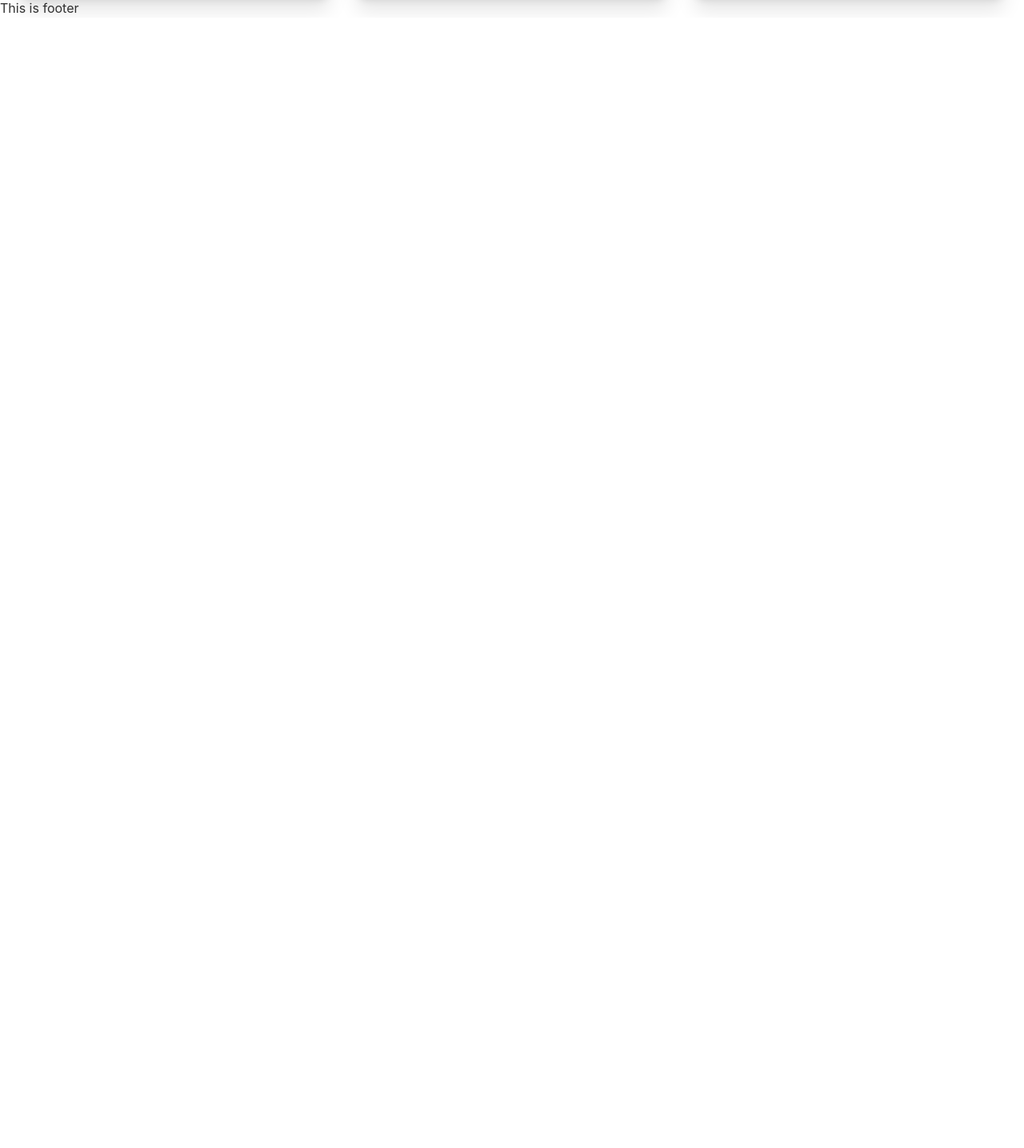
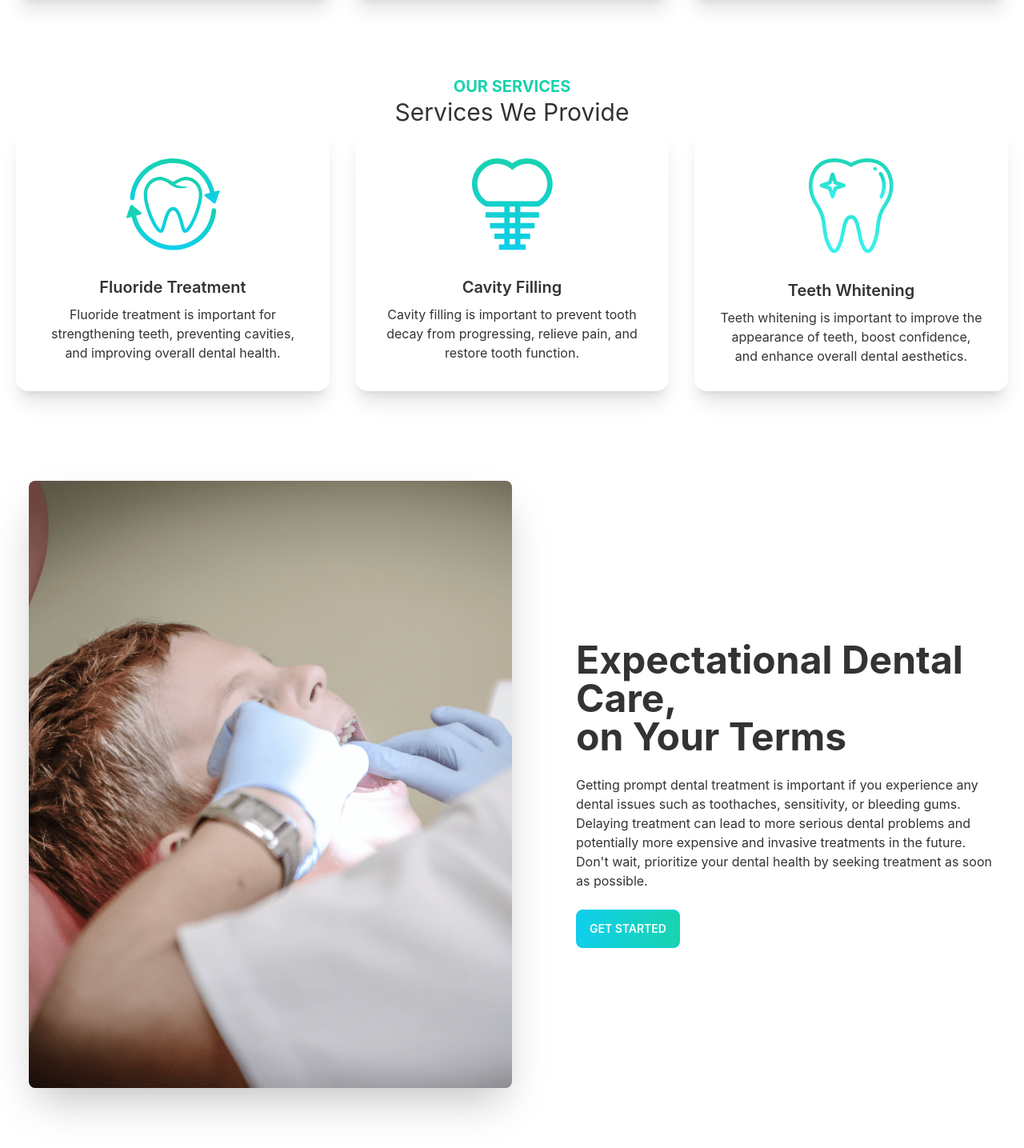
Before and after one commit to MAHossain1/doctors-portal-client, a React (Create React App) app: page / in a window 1280 px wide. Shown: the part 815-2250 px from the top of the page at 80% size. Before the commit the page ends 837 px from the top, so only its background shows below. Built offline with nearby package versions, Linux system fonts and the light colour scheme.

Commit message:
service and dental care section added

```diff
--- a/src/Pages/Home/Banner/Banner.js
+++ b/src/Pages/Home/Banner/Banner.js
@@ -8,15 +8,15 @@ const Banner = () => {
       <div className="hero-content flex-col lg:flex-row-reverse">
         <img
           src={chair}
-          className="rounded-lg w-1/2 shadow-2xl"
+          className="rounded-lg lg:w-1/2 shadow-2xl"
           alt="tairena"
         />
         <div>
-          <h1 className="text-5xl font-bold">Box Office News!</h1>
+          <h1 className="text-5xl font-bold">Your New Smile Starts Here</h1>
           <p className="py-6">
-            Provident cupiditate voluptatem et in. Quaerat fugiat ut assumenda
-            excepturi exercitationem quasi. In deleniti eaque aut repudiandae et
-            a id nisi.
+            Taking care of your teeth is essential for maintaining good oral
+            health. Regular brushing, flossing, and dental checkups can help
+            prevent dental problems and keep your teeth healthy and strong.
           </p>
           <button className="btn btn-primary bg-gradient-to-r from-primary to-secondary text-white">
             Get Started
--- /dev/null
+++ b/src/Pages/Home/DentalCare/DentalCare.js
@@ -0,0 +1,35 @@
+import React from "react";
+import treatment from "../../../assets/images/treatment.png";
+
+const DentalCare = () => {
+  return (
+    <div className="hero my-20">
+      <div className="hero-content flex-col lg:flex-row">
+        <img
+          src={treatment}
+          alt=""
+          className="lg:w-1/2 rounded-lg shadow-2xl"
+        />
+        <div className="lg:pl-16 mt-6">
+          <h1 className="text-5xl font-bold">
+            Expectational Dental Care,
+            <br /> on Your Terms
+          </h1>
+          <p className="py-6">
+            Getting prompt dental treatment is important if you experience any
+            dental issues such as toothaches, sensitivity, or bleeding gums.
+            Delaying treatment can lead to more serious dental problems and
+            potentially more expensive and invasive treatments in the future.
+            Don't wait, prioritize your dental health by seeking treatment as
+            soon as possible.
+          </p>
+          <button className="btn btn-primary bg-gradient-to-r from-primary to-secondary text-white">
+            Get Started
+          </button>
+        </div>
+      </div>
+    </div>
+  );
+};
+
+export default DentalCare;
--- a/src/Pages/Home/Home/Home.js
+++ b/src/Pages/Home/Home/Home.js
@@ -1,5 +1,7 @@
 import React from "react";
+import Services from "../../Services/Services/Services";
 import Banner from "../Banner/Banner";
+import DentalCare from "../DentalCare/DentalCare";
 import Information from "../Information/Information";
 
 const Home = () => {
@@ -7,6 +9,8 @@ const Home = () => {
     <div className="mx-5">
       <Banner></Banner>
       <Information></Information>
+      <Services></Services>
+      <DentalCare></DentalCare>
     </div>
   );
 };
--- a/src/Pages/Home/Information/InfoCard.js
+++ b/src/Pages/Home/Information/InfoCard.js
@@ -3,7 +3,7 @@ import React from "react";
 const InfoCard = ({ card }) => {
   const { icon, name, description, bgClass } = card;
   return (
-    <div className={`card text-white p-6 card-side shadow-xl ${bgClass}`}>
+    <div className={`card text-white p-6 md:card-side shadow-xl ${bgClass}`}>
       <figure>
         <img src={icon} alt="Movie" />
       </figure>
--- /dev/null
+++ b/src/Pages/Services/Services/ServiceCard.js
@@ -0,0 +1,18 @@
+import React from "react";
+
+const ServiceCard = ({ service }) => {
+  const { img, name, description } = service;
+  return (
+    <div className="card bg-base-100 shadow-xl">
+      <figure className="px-10 pt-10">
+        <img src={img} alt="Shoes" className="rounded-xl" />
+      </figure>
+      <div className="card-body items-center text-center">
+        <h2 className="card-title">{name}</h2>
+        <p>{description}</p>
+      </div>
+    </div>
+  );
+};
+
+export default ServiceCard;
--- /dev/null
+++ b/src/Pages/Services/Services/Services.js
@@ -0,0 +1,47 @@
+import React from "react";
+import fluoride from "../../../assets/images/fluoride.png";
+import cavity from "../../../assets/images/cavity.png";
+import whitening from "../../../assets/images/whitening.png";
+import ServiceCard from "./ServiceCard";
+
+const Services = () => {
+  const serviceData = [
+    {
+      id: 1,
+      img: fluoride,
+      name: "Fluoride Treatment",
+      description:
+        "Fluoride treatment is important for strengthening teeth, preventing cavities, and improving overall dental health.",
+    },
+    {
+      id: 2,
+      img: cavity,
+      name: "Cavity Filling",
+      description:
+        "Cavity filling is important to prevent tooth decay from progressing, relieve pain, and restore tooth function.",
+    },
+    {
+      id: 3,
+      img: whitening,
+      name: "Teeth Whitening",
+      description:
+        "Teeth whitening is important to improve the appearance of teeth, boost confidence, and enhance overall dental aesthetics.",
+    },
+  ];
+
+  return (
+    <div className="my-24">
+      <h1 className="text-secondary text-center text-xl font-bold">
+        OUR SERVICES
+      </h1>
+      <h3 className="text-3xl text-center">Services We Provide</h3>
+      <div className="grid grid-cols-1 md:grid-cols-2 lg:grid-cols-3 gap-8 ">
+        {serviceData.map(service => (
+          <ServiceCard key={service.id} service={service}></ServiceCard>
+        ))}
+      </div>
+    </div>
+  );
+};
+
+export default Services;
```
